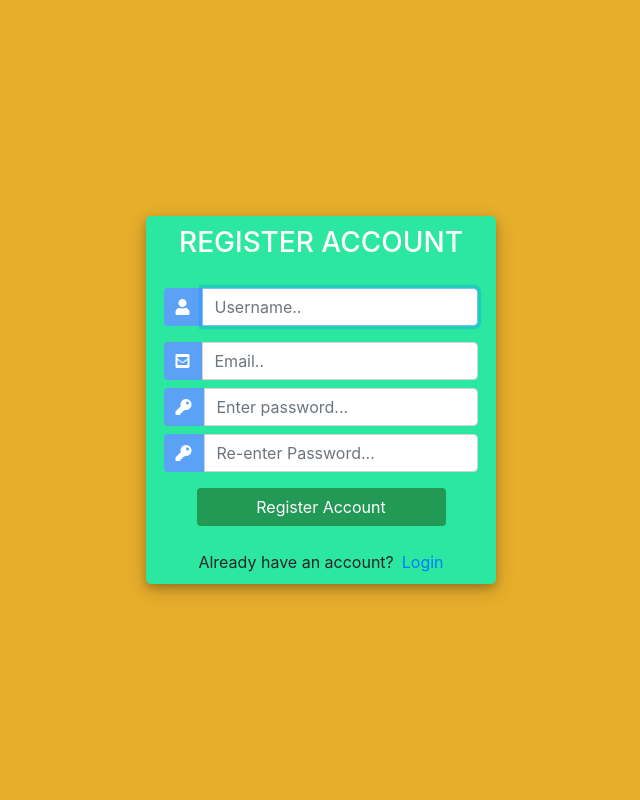
After one commit to abykal/dj-crm, a Django app: page /register/ in a window 1280 px wide. The commit adds this page. Shown: the whole page, without its empty margins (319-959 px from the left). Run offline with Django 3.2, Linux system fonts and the light colour scheme; some libraries are stand-ins or nearby versions.

Commit message:
Register user page for adding users.

```diff
--- a/accounts/forms.py
+++ b/accounts/forms.py
@@ -1,8 +1,18 @@
 from django.forms import ModelForm
-from .models import *
+from django.contrib.auth.forms import UserCreationForm
+from django.contrib.auth.models import User
+from django import forms
+
+from .models import Order
+
+
+class CreateUserForm(UserCreationForm):
+    class Meta:
+        model = User
+        fields = ['username', 'email', 'password1', 'password2']
 
 
 class OrderForm(ModelForm):
     class Meta:
         model = Order
-        fields = '__all__'    # or use a selected fields in a list
+        fields = '__all__'
--- /dev/null
+++ b/accounts/templates/accounts/register.html
@@ -0,0 +1,142 @@
+<!DOCTYPE html>
+<html>
+
+<head>
+	<title>Login</title>
+	<link rel="stylesheet" href="https://stackpath.bootstrapcdn.com/bootstrap/4.1.3/css/bootstrap.min.css" integrity="sha384-MCw98/SFnGE8fJT3GXwEOngsV7Zt27NXFoaoApmYm81iuXoPkFOJwJ8ERdknLPMO" crossorigin="anonymous">
+	<script src="https://ajax.googleapis.com/ajax/libs/jquery/3.3.1/jquery.min.js"></script>
+	<link rel="stylesheet" href="https://use.fontawesome.com/releases/v5.6.1/css/all.css" integrity="sha384-gfdkjb5BdAXd+lj+gudLWI+BXq4IuLW5IT+brZEZsLFm++aCMlF1V92rMkPaX4PP" crossorigin="anonymous">
+
+	<style>
+		body,
+		html {
+			margin: 0;
+			padding: 0;
+			height: 100%;
+			background: #E7AE2C !important;
+		}
+		.user_card {
+			width: 350px;
+			margin-top: auto;
+			margin-bottom: auto;
+			background: #2CE7A0;
+			position: relative;
+			display: flex;
+			justify-content: center;
+			flex-direction: column;
+			padding: 10px;
+			box-shadow: 0 4px 8px 0 rgba(0, 0, 0, 0.2), 0 6px 20px 0 rgba(0, 0, 0, 0.19);
+			-webkit-box-shadow: 0 4px 8px 0 rgba(0, 0, 0, 0.2), 0 6px 20px 0 rgba(0, 0, 0, 0.19);
+			-moz-box-shadow: 0 4px 8px 0 rgba(0, 0, 0, 0.2), 0 6px 20px 0 rgba(0, 0, 0, 0.19);
+			border-radius: 5px;
+
+		}
+
+		.form_container {
+			margin-top: 20px;
+		}
+
+		#form-title{
+			color: #fff;
+		}
+		.login_btn {
+			width: 100%;
+			background: #229954 !important;
+			color: white !important;
+		}
+		.login_btn:focus {
+			box-shadow: none !important;
+			outline: 0px !important;
+		}
+		.login_container {
+			padding: 0 2rem;
+		}
+		.input-group-text {
+			background: #5BA2F7 !important;
+			color: white !important;
+			border: 0 !important;
+			border-radius: 0.25rem 0 0 0.25rem !important;
+		}
+		.input_user,
+		.input_pass:focus {
+			box-shadow: none !important;
+			outline: 0px !important;
+		}
+
+	</style>
+
+</head>
+<body>
+	<div class="container h-100">
+		<div class="d-flex justify-content-center h-100">
+			<div class="user_card">
+				<div class="d-flex justify-content-center">
+					<h3 id="form-title">REGISTER ACCOUNT</h3>
+				</div>
+				<div class="d-flex justify-content-center form_container">
+
+					<form method="POST" action="">
+						{% csrf_token %}
+						<div class="input-group mb-3">
+							<div class="input-group-append">
+								<span class="input-group-text"><i class="fas fa-user"></i></span>
+							</div>
+							{{form.username}}
+						</div>
+						<div class="input-group mb-2">
+							<div class="input-group-append">
+								<span class="input-group-text"><i class="fas fa-envelope-square"></i></span>
+							</div>
+							{{form.email}}
+						</div>
+						<div class="input-group mb-2">
+							<div class="input-group-append">
+								<span class="input-group-text"><i class="fas fa-key"></i></span>
+							</div>
+							{{form.password1}}
+						</div>
+						<div class="input-group mb-2">
+							<div class="input-group-append">
+								<span class="input-group-text"><i class="fas fa-key"></i></span>
+							</div>
+							{{form.password2}}
+						</div>
+
+
+
+				   		<div class="d-flex justify-content-center mt-3 login_container">
+				 			<input class="btn login_btn" type="submit" value="Register Account">
+				   		</div>
+
+					</form>
+				</div>
+
+				{{form.errors}}
+
+				<div class="mt-4">
+					<div class="d-flex justify-content-center links">
+						Already have an account? <a href="{% url 'login' %}" class="ml-2">Login</a>
+					</div>
+				</div>
+			</div>
+		</div>
+	</div>
+	<script>
+						/* Because i didnt set placeholder values in forms.py they will be set here using vanilla Javascript
+		//We start indexing at one because CSRF_token is considered and input field
+		 */
+
+		//Query All input fields
+		var form_fields = document.getElementsByTagName('input')
+		form_fields[1].placeholder='Username..';
+		form_fields[2].placeholder='Email..';
+		form_fields[3].placeholder='Enter password...';
+		form_fields[4].placeholder='Re-enter Password...';
+
+
+		for (var field in form_fields){
+			form_fields[field].className += ' form-control'
+		}
+	</script>
+</body>
+</html>
--- a/accounts/urls.py
+++ b/accounts/urls.py
@@ -4,6 +4,8 @@ from . import views
 
 urlpatterns = [
     path('', views.home, name='home'),
+    path('register/', views.registerPage, name='register'),
+    path('login/', views.loginPage, name='login'),
     path('products/', views.products, name='products'),
     path('customer/<str:pk>', views.customer, name='customer'),
 
--- a/accounts/views.py
+++ b/accounts/views.py
@@ -1,12 +1,35 @@
 from django.shortcuts import render, redirect
 from django.forms import inlineformset_factory
+from django.contrib.auth.forms import UserCreationForm
+from django.contrib.auth import authenticate, login, logout
+from django.contrib import messages
 
 from .models import *
-from .forms import OrderForm
+from .forms import OrderForm, CreateUserForm
 from .filters import OrderFilter
 
 
-# Create your views here.
+
+def registerPage(request):
+    form = CreateUserForm()
+
+    if request.method == 'POST':
+        form = CreateUserForm(request.POST)
+        if form.is_valid():
+            form.save()
+            user = form.cleaned_data.get('username')
+            messages.success(request, 'Account was created for ' + user)
+            return redirect('login')
+
+    context = {'form': form}
+    return render(request, 'accounts/register.html', context)
+
+
+def loginPage(request):
+    context = {}
+    return render(request, 'accounts/login.html', context)
+
+
 def home(request):
     orders = Order.objects.all()
     customers = Customer.objects.all()
```
Also changed, not shown: accounts/templates/accounts/login.html (added, +128 -0 lines), accounts/templates/accounts/main.html (+4 -3 lines).
